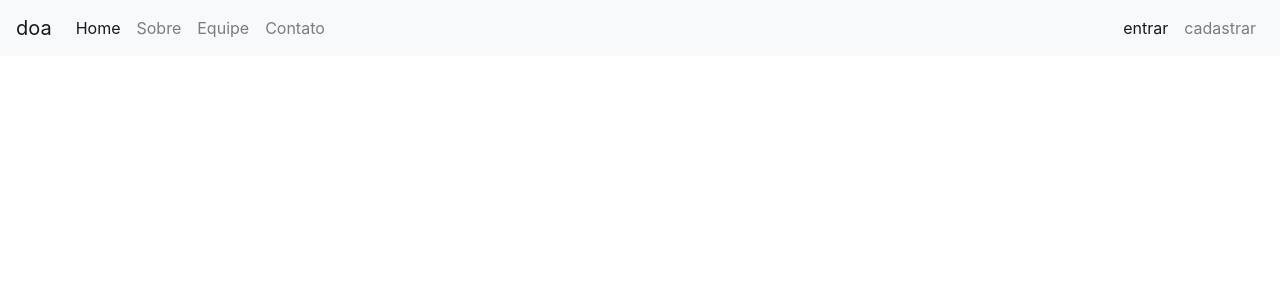
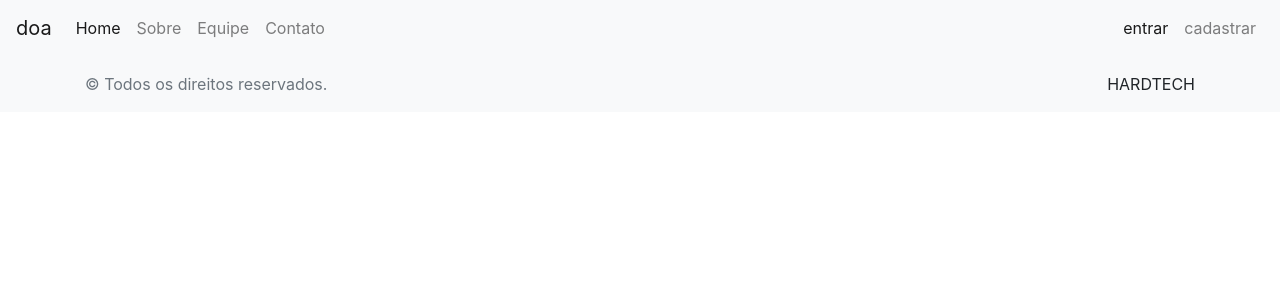
Before and after one commit to HARDTECHIO/dhoa-front, an Angular app: page / in a window 1280 px wide. Shown: the top 300 px of the page. Built offline with nearby package versions, Linux system fonts and the light colour scheme.

Commit message:
feat(component): Implementação do rodapé #3

```diff
--- a/src/app/app.component.html
+++ b/src/app/app.component.html
@@ -1 +1,3 @@
 <app-menu></app-menu>
+
+<app-rodape></app-rodape>
--- a/src/app/app.module.ts
+++ b/src/app/app.module.ts
@@ -4,11 +4,13 @@ import { BrowserModule } from '@angular/platform-browser';
 import { AppRoutingModule } from './app-routing.module';
 import { AppComponent } from './app.component';
 import { MenuComponent } from './template/menu/menu.component';
+import { RodapeComponent } from './template/rodape/rodape.component';
 
 @NgModule({
   declarations: [
     AppComponent,
-    MenuComponent
+    MenuComponent,
+    RodapeComponent
   ],
   imports: [
     BrowserModule,
--- /dev/null
+++ b/src/app/template/rodape/rodape.component.html
@@ -0,0 +1,10 @@
+<footer class="footer mt-auto py-3 bg-light">
+    <div class="container d-flex justify-content-between">
+      <span class="text-muted">
+        &copy; Todos os direitos reservados.
+      </span>
+      <span>
+        HARDTECH
+      </span>
+    </div>
+  </footer>
--- /dev/null
+++ b/src/app/template/rodape/rodape.component.ts
@@ -0,0 +1,15 @@
+import { Component, OnInit } from '@angular/core';
+
+@Component({
+  selector: 'app-rodape',
+  templateUrl: './rodape.component.html',
+  styleUrls: ['./rodape.component.css']
+})
+export class RodapeComponent implements OnInit {
+
+  constructor() { }
+
+  ngOnInit(): void {
+  }
+
+}
```
Also changed, not shown: src/app/template/rodape/rodape.component.css (added), 1 other file (tests, documents, lock files or other folders).
